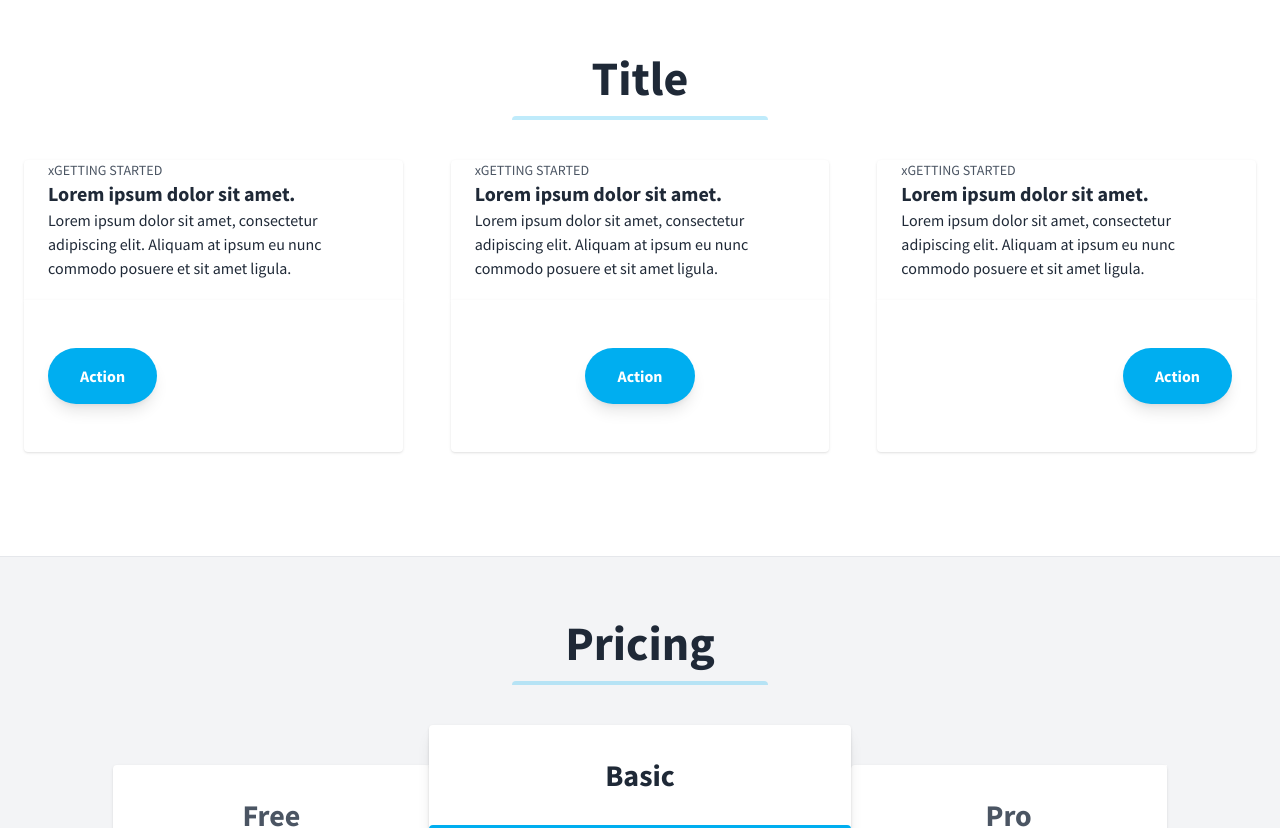
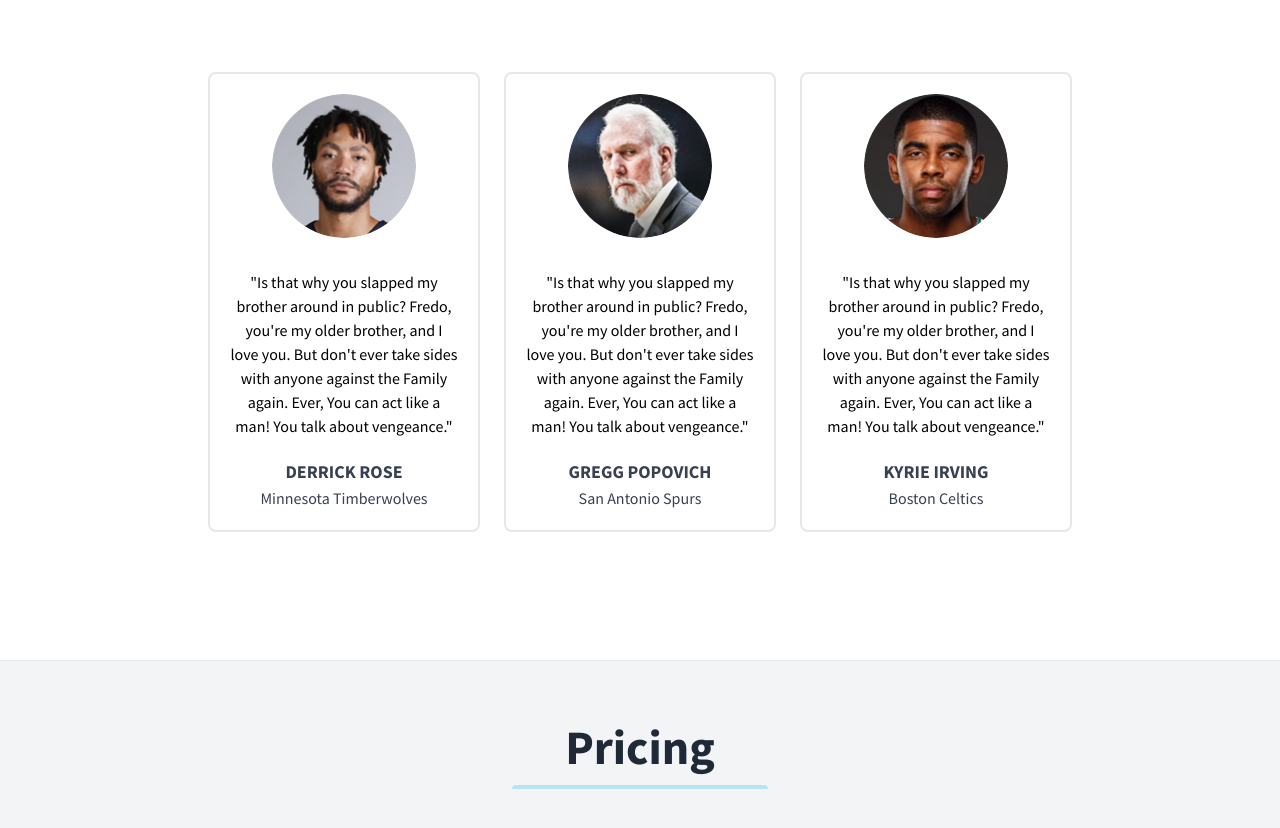
Before and after one commit to Dxdiag14/delesign, a plain HTML site: page index.html in a window 1280 px wide. Shown: the part 2863-3691 px from the top of the page. Drawn offline with nearby package versions, Linux system fonts and the light colour scheme.

Commit message:
testimonial

```diff
--- a/index.html
+++ b/index.html
@@ -383,81 +383,56 @@
 
 
     <section class="bg-white border-b py-8">
-      <div class="container mx-auto flex flex-wrap pt-4 pb-12">
-        <h2 class="w-full my-2 text-5xl font-bold leading-tight text-center text-gray-800">
-          Title
-        </h2>
-        <div class="w-full mb-4">
-          <div class="h-1 mx-auto gradient w-64 opacity-25 my-0 py-0 rounded-t"></div>
+        <div class="max-w-4xl mx-auto px-4 sm:px-6 lg:px-4 py-12">
+          <div class="grid grid-cols-1 sm:grid-cols-2 md:grid-cols-2 lg:grid-cols-3 gap-6">
+              <div class="w-full border border-2 rounded-lg p-5 flex flex-col justify-center items-center">
+                  <div class="mb-8">
+                      <img class="object-center object-cover rounded-full h-36 w-36" src="assets/rose.png" alt="photo">
                   </div>
-        <div class="w-full md:w-1/3 p-6 flex flex-col flex-grow flex-shrink">
-          <div class="flex-1 bg-white rounded-t rounded-b-none overflow-hidden shadow">
-            <a href="#" class="flex flex-wrap no-underline hover:no-underline">
-              <p class="w-full text-gray-600 text-xs md:text-sm px-6">
-                xGETTING STARTED
+                  <div class="text-center">
+                    <p class="text-base text-black font-normal mb-5">"Is that why you slapped my brother
+                    around in public? Fredo, you're my older brother, and I love you. But don't ever take sides with anyone
+                    against the Family again. Ever, You can act like a man! You talk about vengeance."
                     </p>
-              <div class="w-full font-bold text-xl text-gray-800 px-6">
-                Lorem ipsum dolor sit amet.
-              </div>
-              <p class="text-gray-800 text-base px-6 mb-5">
-                Lorem ipsum dolor sit amet, consectetur adipiscing elit. Aliquam at ipsum eu nunc commodo posuere et sit amet ligula.
-              </p>
-            </a>
-          </div>
-          <div class="flex-none mt-auto bg-white rounded-b rounded-t-none overflow-hidden shadow p-6">
-            <div class="flex items-center justify-start">
-              <button class="mx-auto lg:mx-0 hover:underline gradient text-white font-bold rounded-full my-6 py-4 px-8 shadow-lg focus:outline-none focus:shadow-outline transform transition hover:scale-105 duration-300 ease-in-out">
-                Action
-              </button>
+                      <p class="text-lg text-gray-700 font-bold uppercase">derrick rose</p>
+                      <p class="text-base text-gray-700 font-normal">Minnesota Timberwolves</p>
                   </div>
               </div>
+              <div class="w-full border border-2 rounded-lg p-5 flex flex-col justify-center items-center">
+                  <div class="mb-8">
+                      <img class="object-center object-cover rounded-full h-36 w-36" src="assets/pop.png" alt="photo">
                   </div>
-        <div class="w-full md:w-1/3 p-6 flex flex-col flex-grow flex-shrink">
-          <div class="flex-1 bg-white rounded-t rounded-b-none overflow-hidden shadow">
-            <a href="#" class="flex flex-wrap no-underline hover:no-underline">
-              <p class="w-full text-gray-600 text-xs md:text-sm px-6">
-                xGETTING STARTED
+                  <div class="text-center">
+                    <p class="text-base text-black font-normal mb-5">"Is that why you slapped my brother
+                    around in public? Fredo, you're my older brother, and I love you. But don't ever take sides with anyone
+                    against the Family again. Ever, You can act like a man! You talk about vengeance."
                     </p>
-              <div class="w-full font-bold text-xl text-gray-800 px-6">
-                Lorem ipsum dolor sit amet.
-              </div>
-              <p class="text-gray-800 text-base px-6 mb-5">
-                Lorem ipsum dolor sit amet, consectetur adipiscing elit. Aliquam at ipsum eu nunc commodo posuere et sit amet ligula.
-              </p>
-            </a>
-          </div>
-          <div class="flex-none mt-auto bg-white rounded-b rounded-t-none overflow-hidden shadow p-6">
-            <div class="flex items-center justify-center">
-              <button class="mx-auto lg:mx-0 hover:underline gradient text-white font-bold rounded-full my-6 py-4 px-8 shadow-lg focus:outline-none focus:shadow-outline transform transition hover:scale-105 duration-300 ease-in-out">
-                Action
-              </button>
+                      <p class="text-lg text-gray-700 font-bold uppercase">gregg popovich</p>
+                      <p class="text-base text-gray-700 font-normal">San Antonio Spurs</p>
                   </div>
               </div>
+              <div class="w-full border border-2 rounded-lg p-5 flex flex-col justify-center items-center">
+                  <div class="mb-8">
+                      <img class="object-center object-cover rounded-full h-36 w-36" src="assets/kyrie.png" alt="photo">
                   </div>
-        <div class="w-full md:w-1/3 p-6 flex flex-col flex-grow flex-shrink">
-          <div class="flex-1 bg-white rounded-t rounded-b-none overflow-hidden shadow">
-            <a href="#" class="flex flex-wrap no-underline hover:no-underline">
-              <p class="w-full text-gray-600 text-xs md:text-sm px-6">
-                xGETTING STARTED
+                  <div class="text-center">
+                    <p class="text-base text-black font-normal mb-5">"Is that why you slapped my brother
+                    around in public? Fredo, you're my older brother, and I love you. But don't ever take sides with anyone
+                    against the Family again. Ever, You can act like a man! You talk about vengeance."
                     </p>
-              <div class="w-full font-bold text-xl text-gray-800 px-6">
-                Lorem ipsum dolor sit amet.
+                      <p class="text-lg text-gray-700 font-bold uppercase">kyrie irving</p>
+                      <p class="text-base text-gray-700 font-normal">Boston Celtics</p>
                   </div>
-              <p class="text-gray-800 text-base px-6 mb-5">
-                Lorem ipsum dolor sit amet, consectetur adipiscing elit. Aliquam at ipsum eu nunc commodo posuere et sit amet ligula.
-              </p>
-            </a>
-          </div>
-          <div class="flex-none mt-auto bg-white rounded-b rounded-t-none overflow-hidden shadow p-6">
-            <div class="flex items-center justify-end">
-              <button class="mx-auto lg:mx-0 hover:underline gradient text-white font-bold rounded-full my-6 py-4 px-8 shadow-lg focus:outline-none focus:shadow-outline transform transition hover:scale-105 duration-300 ease-in-out">
-                Action
-              </button>
-            </div>
+              </div>>
               </div>
           </div>
         </div>
     </section>
+
+
+
+
+
     <section class="bg-gray-100 py-8">
       <div class="container mx-auto px-2 pt-4 pb-12 text-gray-800">
         <h2 class="w-full my-2 text-5xl font-bold leading-tight text-center text-gray-800">
```
Also changed, not shown: assets/kyrie.png (added), assets/pop.png (added), assets/rose.png (added). Lines whose indentation alone changed are shown as unchanged.
